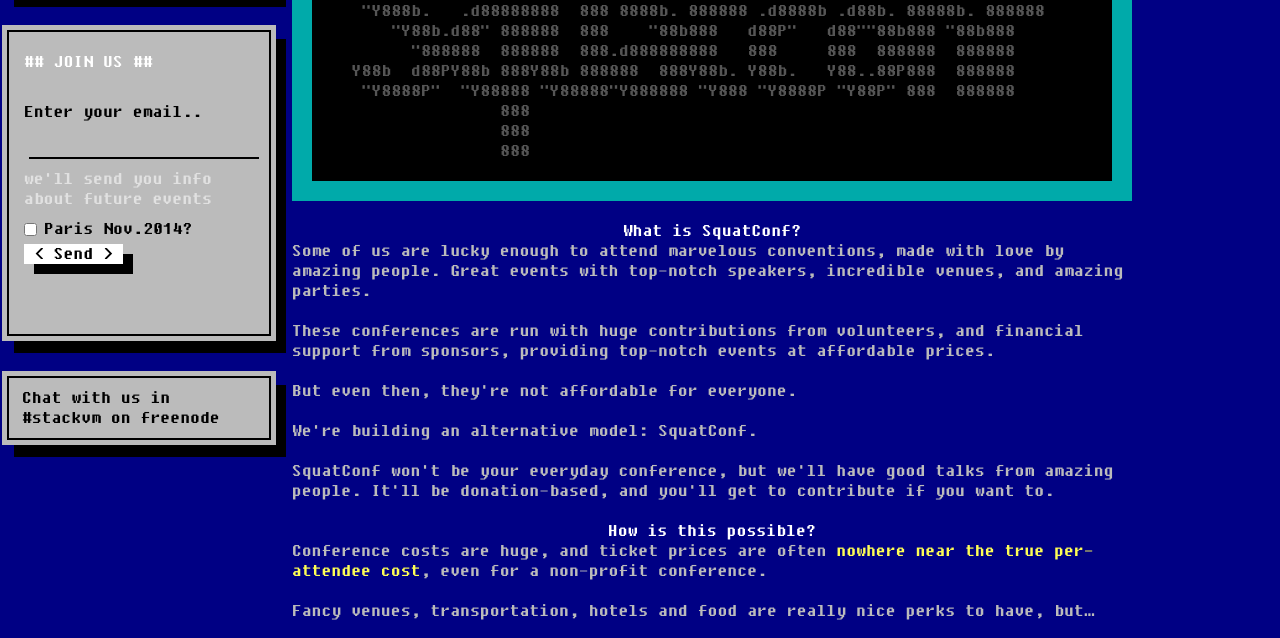
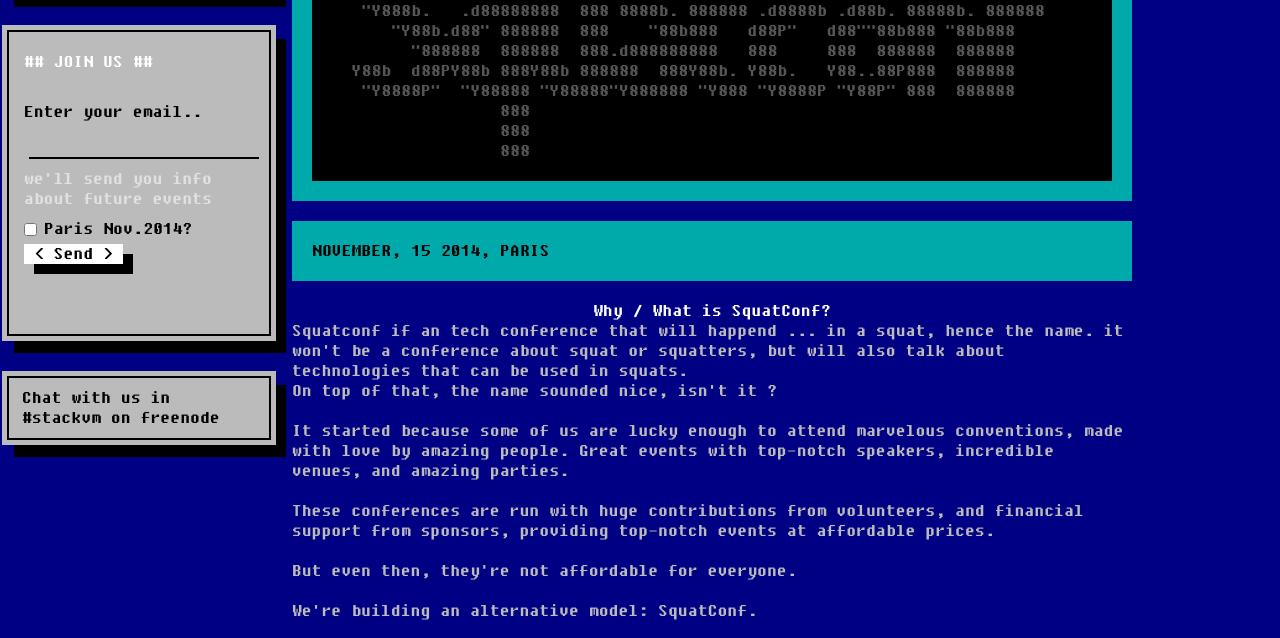
Before and after one commit to kalikaneko/website, a website: page html/index.html in a window 1280 px wide. Shown: the part 119-757 px from the top of the page. Drawn offline with Linux system fonts and the light colour scheme.

Commit message:
updated intro

```diff
--- a/html/index.html
+++ b/html/index.html
@@ -91,9 +91,17 @@
     \__(_)| )|
 <br></pre>
       </div>
+      <div class="page-header">
+        <h1>November, 15 2014, Paris</h1>
+      </div>
       <div>
-        <h2 id="what-is-squatconf-">What is SquatConf?</h2>
-        <p>Some of us are lucky enough to attend marvelous conventions, made with love by amazing people. Great events with top-notch speakers, incredible venues, and amazing parties.</p>
+        <h2 id="what-is-squatconf-">Why / What is SquatConf?</h2>
+        <p>
+          Squatconf if an tech conference that will happend ... in a squat, hence the name.
+          it won't be a conference about squat or squatters, but will also talk about technologies that can be used in squats. <br>
+          On top of that, the name sounded nice, isn't it ?
+        </p>
+        <p>It started because some of us are lucky enough to attend marvelous conventions, made with love by amazing people. Great events with top-notch speakers, incredible venues, and amazing parties.</p>
         <p>These conferences are run with huge contributions from volunteers, and financial support from sponsors, providing top-notch events at affordable prices.</p>
         <p>But even then, they're not affordable for everyone.</p>
         <p>We're building an alternative model: SquatConf.</p>
```
